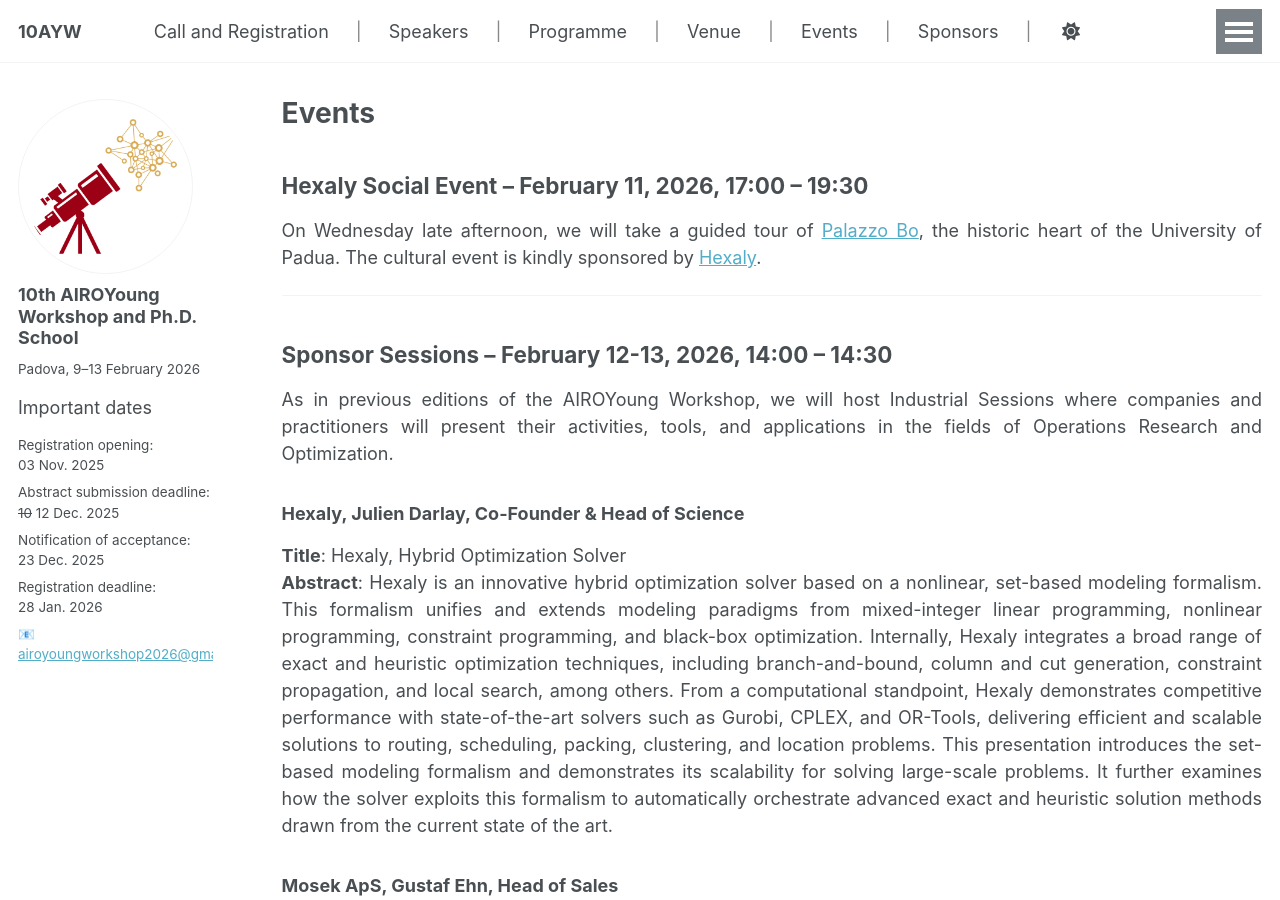
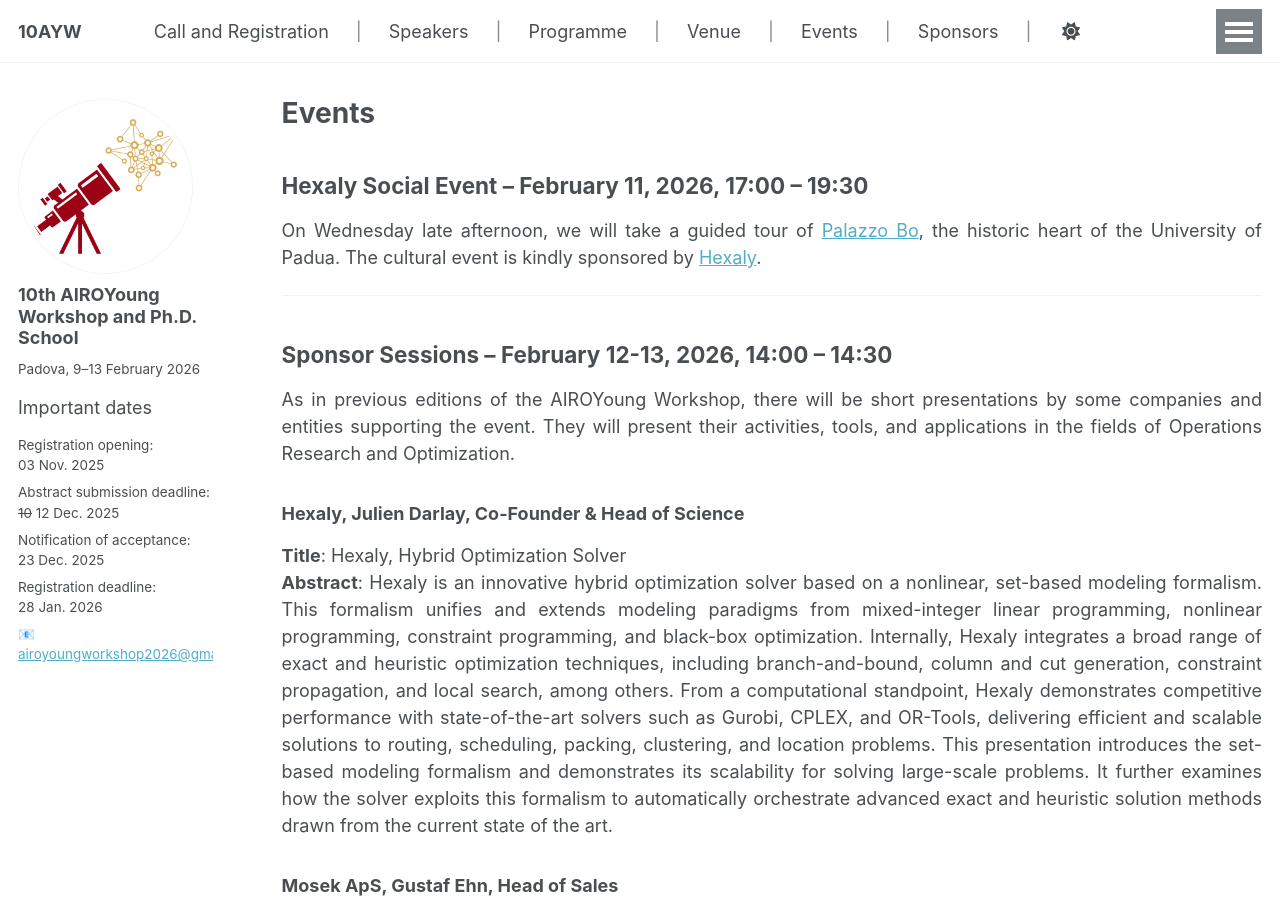
Before and after one commit to ayw2026/ayw2026.github.io, a Jekyll site: the page built from _pages/events.md, in a window 1280 px wide and 900 px high. Built offline with Jekyll 4.4.1, drawn with Linux system fonts in a browser that asks for light colours; a script that is not in the unit is left out.

Commit message:
renamed industrial with sponsor

```diff
--- a/_pages/events.md
+++ b/_pages/events.md
@@ -13,7 +13,7 @@
 
 ## Sponsor Sessions -- February 12-13, 2026, 14:00 -- 14:30
 
-As in previous editions of the AIROYoung Workshop, we will host Industrial Sessions where companies and practitioners will present their activities, tools, and applications in the fields of Operations Research and Optimization.
+As in previous editions of the AIROYoung Workshop, there will be short presentations by some companies and entities supporting the event. They will present their activities, tools, and applications in the fields of Operations Research and Optimization.
 
 ### Hexaly, Julien Darlay, Co-Founder & Head of Science
 
```
